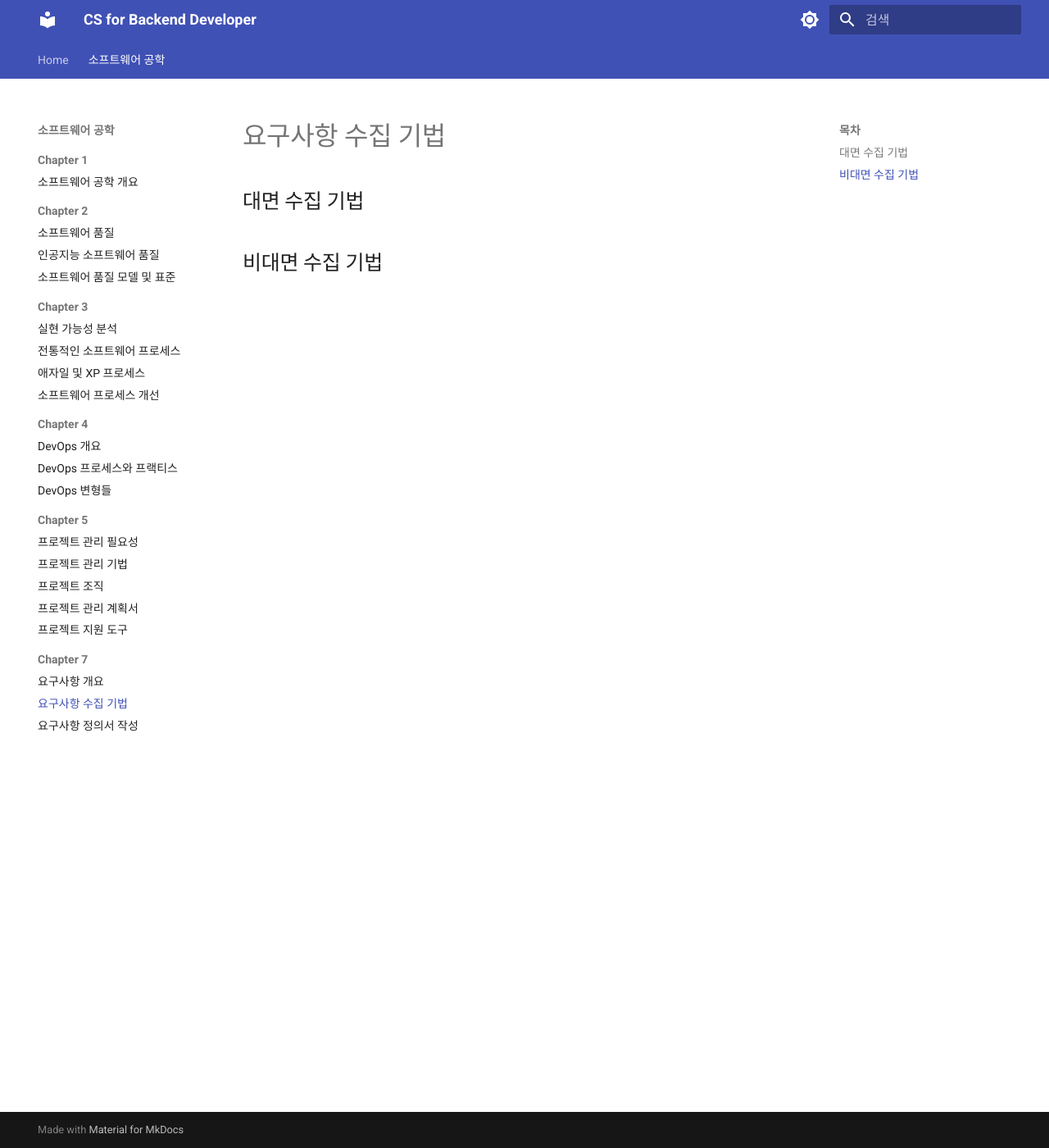
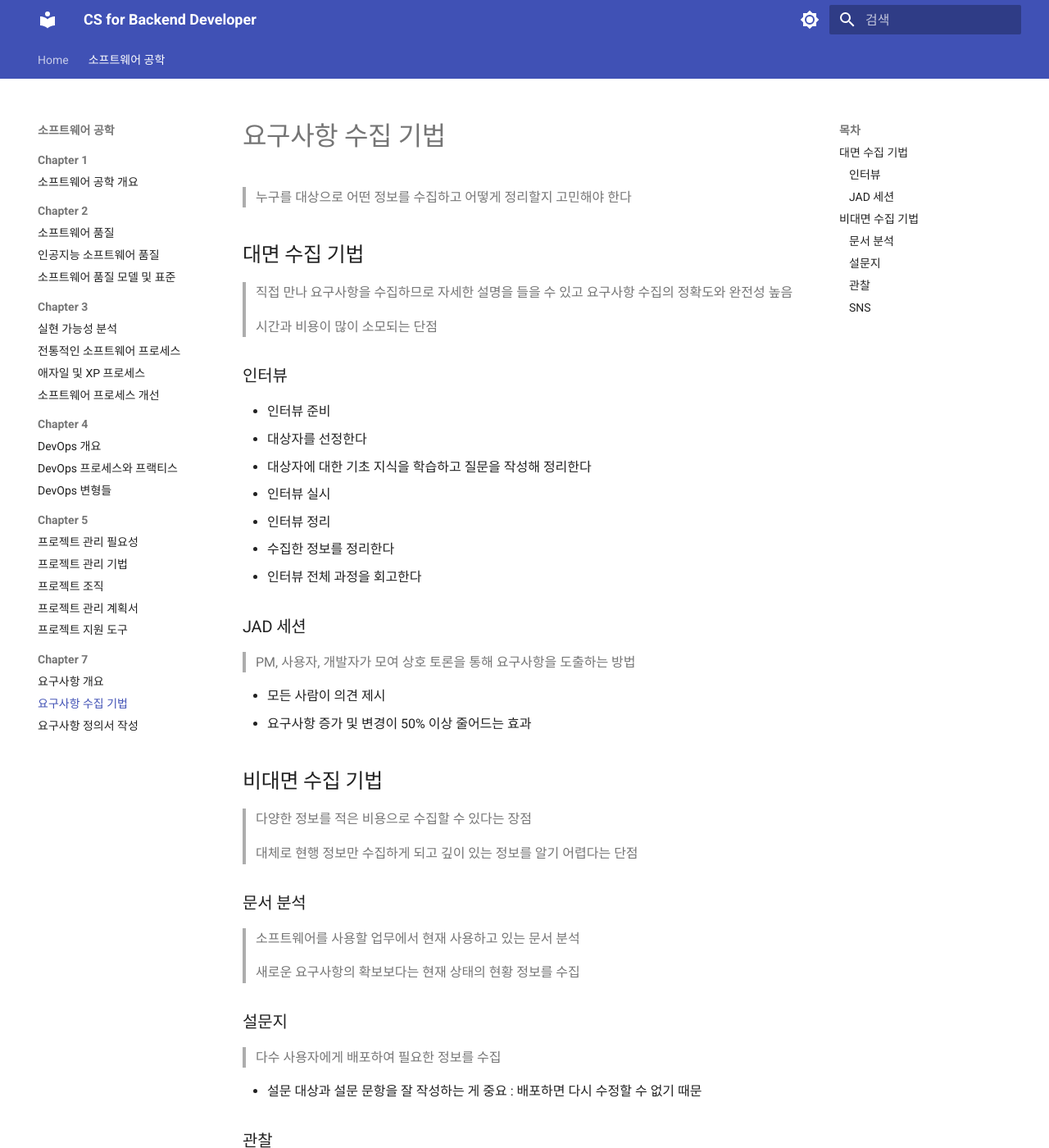
Before and after one commit to CokaNuri/CSBE, an MkDocs documentation site: the page built from docs/software-engineering/Chapter 7/02 요구사항 수집 기법.md, in a window 1280 px wide and 1400 px high. Shown: the whole window at 82% size. Built offline with MkDocs 1.6.1 and Material for MkDocs 9.7.7, drawn with Linux system fonts in a browser that asks for light colours; some of the changed text lies outside the part shown.

Commit message:
02 정리

```diff
--- a/docs/software-engineering/Chapter 7/02 요구사항 수집 기법.md
+++ b/docs/software-engineering/Chapter 7/02 요구사항 수집 기법.md
@@ -1,5 +1,57 @@
 # 요구사항 수집 기법
+
+> 누구를 대상으로 어떤 정보를 수집하고 어떻게 정리할지 고민해야 한다
 
 ## 대면 수집 기법
 
+> 직접 만나 요구사항을 수집하므로 자세한 설명을 들을 수 있고 요구사항 수집의 정확도와 완전성 높음
+
+> 시간과 비용이 많이 소모되는 단점
+
+### 인터뷰
+
+- 인터뷰 준비
+  - 대상자를 선정한다
+  - 대상자에 대한 기초 지식을 학습하고 질문을 작성해 정리한다
+- 인터뷰 실시
+- 인터뷰 정리
+  - 수집한 정보를 정리한다
+  - 인터뷰 전체 과정을 회고한다
+
+### JAD 세션
+
+> PM, 사용자, 개발자가 모여 상호 토론을 통해 요구사항을 도출하는 방법
+
+- 모든 사람이 의견 제시
+- 요구사항 증가 및 변경이 50% 이상 줄어드는 효과
+
+
 ## 비대면 수집 기법
+
+> 다양한 정보를 적은 비용으로 수집할 수 있다는 장점
+
+> 대체로 현행 정보만 수집하게 되고 깊이 있는 정보를 알기 어렵다는 단점
+
+### 문서 분석
+
+> 소프트웨어를 사용할 업무에서 현재 사용하고 있는 문서 분석
+
+> 새로운 요구사항의 확보보다는 현재 상태의 현황 정보를 수집
+
+### 설문지
+
+> 다수 사용자에게 배포하여 필요한 정보를 수집
+
+- 설문 대상과 설문 문항을 잘 작성하는 게 중요 : 배포하면 다시 수정할 수 없기 때문
+
+### 관찰
+
+> 사용자가 수행하는 것을 살펴보는 활동
+
+> 매일 수행하는 일이라서 중요하다고 생각하지 않는 업무 처리 과정을 찾아내는 것이 목적
+
+### SNS
+
+> 시공간 제약 없이 다수 사용자에게서 요구사항 수집 가능
+
+> 비정형 데이터 형식으로 데이터가 수집되므로 정보를 잘 추출하는 과정 필요
```
